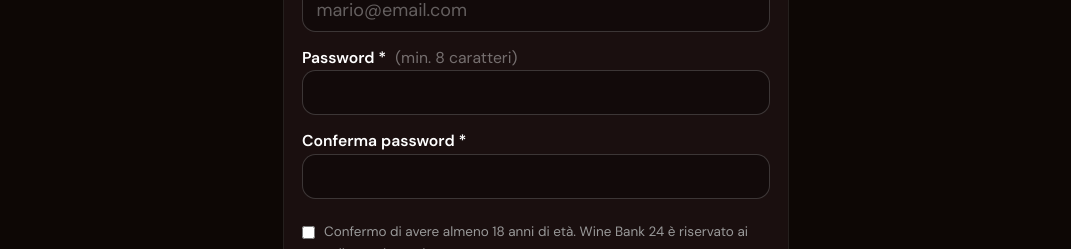
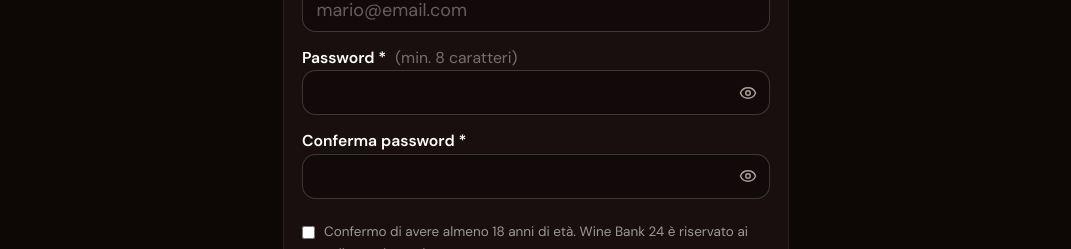
Before and after one commit to dcmediasrl-lang/winebank24, a Next.js app: page /it/register in a window 1280 px wide. Shown: the part 252-501 px from the top of the page, without its empty margins (104-1175 px from the left). Built offline with nearby package versions, Linux system fonts and the light colour scheme.

Commit message:
Add password visibility toggle to login and register pages

```diff
--- a/src/app/[lang]/(auth)/login/page.tsx
+++ b/src/app/[lang]/(auth)/login/page.tsx
@@ -9,13 +9,14 @@ import { Input } from "@/components/ui/input";
 import { Label } from "@/components/ui/label";
 import { Card, CardContent, CardHeader, CardTitle } from "@/components/ui/card";
 import { toast } from "sonner";
-import { Wine, CheckCircle, AlertTriangle } from "lucide-react";
+import { Wine, CheckCircle, AlertTriangle, Eye, EyeOff } from "lucide-react";
 
 function LoginForm({ lang }: { lang: string }) {
   const router = useRouter();
   const searchParams = useSearchParams();
   const [email, setEmail] = useState("");
   const [password, setPassword] = useState("");
+  const [showPassword, setShowPassword] = useState(false);
   const [loading, setLoading] = useState(false);
 
   const isVerified = searchParams.get("verified") === "1";
@@ -110,7 +111,12 @@ function LoginForm({ lang }: { lang: string }) {
               </div>
               <div className="space-y-1">
                 <Label>Password</Label>
-                <Input type="password" required value={password} onChange={e => setPassword(e.target.value)} />
+                <div className="relative">
+                  <Input type={showPassword ? "text" : "password"} required value={password} onChange={e => setPassword(e.target.value)} className="pr-10" />
+                  <button type="button" onClick={() => setShowPassword(v => !v)} className="absolute right-3 top-1/2 -translate-y-1/2 text-stone-400 hover:text-stone-600">
+                    {showPassword ? <EyeOff className="w-4 h-4" /> : <Eye className="w-4 h-4" />}
+                  </button>
+                </div>
               </div>
               <Button type="submit" disabled={loading} className="w-full text-white font-semibold" style={{ background: "var(--wine-gradient)" }}>
                 {loading
--- a/src/app/[lang]/(auth)/register/page.tsx
+++ b/src/app/[lang]/(auth)/register/page.tsx
@@ -8,7 +8,7 @@ import { Input } from "@/components/ui/input";
 import { Label } from "@/components/ui/label";
 import { Card, CardContent, CardHeader, CardTitle } from "@/components/ui/card";
 import { toast } from "sonner";
-import { Wine, Mail } from "lucide-react";
+import { Wine, Mail, Eye, EyeOff } from "lucide-react";
 
 export default function RegisterPage({ params }: { params: Promise<{ lang: string }> }) {
   const { lang } = use(params);
@@ -16,6 +16,8 @@ export default function RegisterPage({ params }: { params: Promise<{ lang: strin
   const router = useRouter();
   const [loading, setLoading] = useState(false);
   const [done, setDone] = useState(false);
+  const [showPassword, setShowPassword] = useState(false);
+  const [showConfirm, setShowConfirm] = useState(false);
   const [registeredEmail, setRegisteredEmail] = useState("");
   const [form, setForm] = useState({ email: "", password: "", confirmPassword: "" });
 
@@ -113,23 +115,35 @@ export default function RegisterPage({ params }: { params: Promise<{ lang: strin
                     {en ? "(min. 8 chars)" : "(min. 8 caratteri)"}
                   </span>
                 </Label>
+                <div className="relative">
                   <Input
                     required
-                  type="password"
+                    type={showPassword ? "text" : "password"}
                     minLength={8}
                     value={form.password}
                     onChange={e => set("password", e.target.value)}
+                    className="pr-10"
                   />
+                  <button type="button" onClick={() => setShowPassword(v => !v)} className="absolute right-3 top-1/2 -translate-y-1/2 text-stone-400 hover:text-stone-600">
+                    {showPassword ? <EyeOff className="w-4 h-4" /> : <Eye className="w-4 h-4" />}
+                  </button>
+                </div>
               </div>
               <div className="space-y-1">
                 <Label>{en ? "Confirm password" : "Conferma password"} *</Label>
+                <div className="relative">
                   <Input
                     required
-                  type="password"
+                    type={showConfirm ? "text" : "password"}
                     minLength={8}
                     value={form.confirmPassword}
                     onChange={e => set("confirmPassword", e.target.value)}
+                    className="pr-10"
                   />
+                  <button type="button" onClick={() => setShowConfirm(v => !v)} className="absolute right-3 top-1/2 -translate-y-1/2 text-stone-400 hover:text-stone-600">
+                    {showConfirm ? <EyeOff className="w-4 h-4" /> : <Eye className="w-4 h-4" />}
+                  </button>
+                </div>
               </div>
 
               {/* Age confirmation */}
```
Lines whose indentation alone changed are shown as unchanged.
